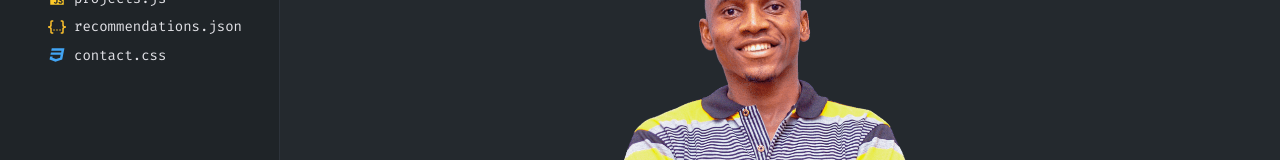
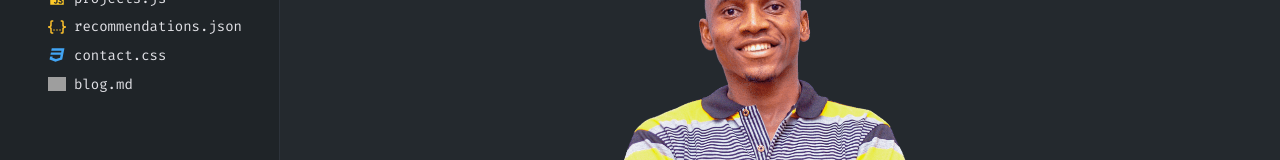
Before and after one commit to yokw3just3/yokw3just3.github.io, a React (Create React App) app: page / in a window 1280 px wide. Shown: the part 192-352 px from the top of the page. Built offline with nearby package versions, Linux system fonts and the light colour scheme; grey boxes are pictures that could not be loaded; a web font is replaced by a local one.

Commit message:
feat: made updates

```diff
--- a/src/components/SideBar.js
+++ b/src/components/SideBar.js
@@ -1,52 +1,65 @@
 import React, { useState, useContext } from "react";
-import '../styles/SideBar.css';
-import react_icon from '../images/react_icon.svg'
-import js_icon from '../images/js_icon.svg'
-import html_icon from '../images/html_icon.svg'
-import css_icon from '../images/css_icon.svg'
-import json_icon from '../images/json_icon.svg'
-import { IoIosArrowDown,IoIosArrowForward } from 'react-icons/io';
-import { FaFolder, FaFolderOpen } from 'react-icons/fa';
+import "../styles/SideBar.css";
+import react_icon from "../images/react_icon.svg";
+import js_icon from "../images/js_icon.svg";
+import html_icon from "../images/html_icon.svg";
+import css_icon from "../images/css_icon.svg";
+import json_icon from "../images/json_icon.svg";
+// import python_icon from "../images/python.png";
+import markdown_icon from "../images/markdown.png";
+import { IoIosArrowDown, IoIosArrowForward } from "react-icons/io";
+import { FaFolder, FaFolderOpen } from "react-icons/fa";
 import { Link } from "react-router-dom";
 import myContext from "../context/AppContext";
 
 function SideBar() {
-  const {activeSideBar} = useContext(myContext)
-  const [open, setOpen] =useState(true);
+  const { activeSideBar } = useContext(myContext);
+  const [open, setOpen] = useState(true);
   return (
-    <aside className={`side-bar-container ${activeSideBar && 'active'}`}>
-      <div  className="explore-title">
+    <aside className={`side-bar-container ${activeSideBar && "active"}`}>
+      <div className="explore-title">
         <p>EXPLORER</p>
       </div>
-      <button type="button"
+      <button
+        type="button"
         className="explore-portfolio"
         onClick={() => setOpen(!open)}
       >
         {open ? <IoIosArrowDown /> : <IoIosArrowForward />}
-        {open ? <FaFolderOpen color="#EBCB8B"/> : <FaFolder color="#EBCB8B"/>}
+        {open ? <FaFolderOpen color="#EBCB8B" /> : <FaFolder color="#EBCB8B" />}
         <p>Portfolio</p>
       </button>
       {open && (
         <>
           <Link to="/" className="explorer-file">
-            <img src={ react_icon } alt="icon" className="icon-side-bar"/>
+            <img src={react_icon} alt="icon" className="icon-side-bar" />
             <p>home.jsx</p>
           </Link>
           <Link to="/about" className="explorer-file">
-            <img src={ html_icon } alt="icon" className="icon-side-bar"/>
+            <img src={html_icon} alt="icon" className="icon-side-bar" />
             <p>about.html</p>
           </Link>
           <Link to="/projects" className="explorer-file">
-            <img src={ js_icon } alt="icon" className="icon-side-bar"/>
+            <img src={js_icon} alt="icon" className="icon-side-bar" />
             <p>projects.js</p>
           </Link>
           <Link to="/recommendation" className="explorer-file">
-            <img src={ json_icon } alt="icon" className="icon-side-bar"/>
+            <img src={json_icon} alt="icon" className="icon-side-bar" />
             <p>recommendations.json</p>
           </Link>
           <Link to="/contact" className="explorer-file">
-            <img src={ css_icon } alt="icon" className="icon-side-bar"/>
+            <img src={css_icon} alt="icon" className="icon-side-bar" />
             <p>contact.css</p>
+          </Link>
+          {/*
+          <Link to="/more" className="explorer-file">
+            <img src={python_icon} alt="icon" className="icon-side-bar" />
+            <p>more.py</p>
+          </Link>
+          */}
+          <Link to="/blog" className="explorer-file">
+            <img src={markdown_icon} alt="icon" className="icon-side-bar" />
+            <p>blog.md</p>
           </Link>
         </>
       )}
```
